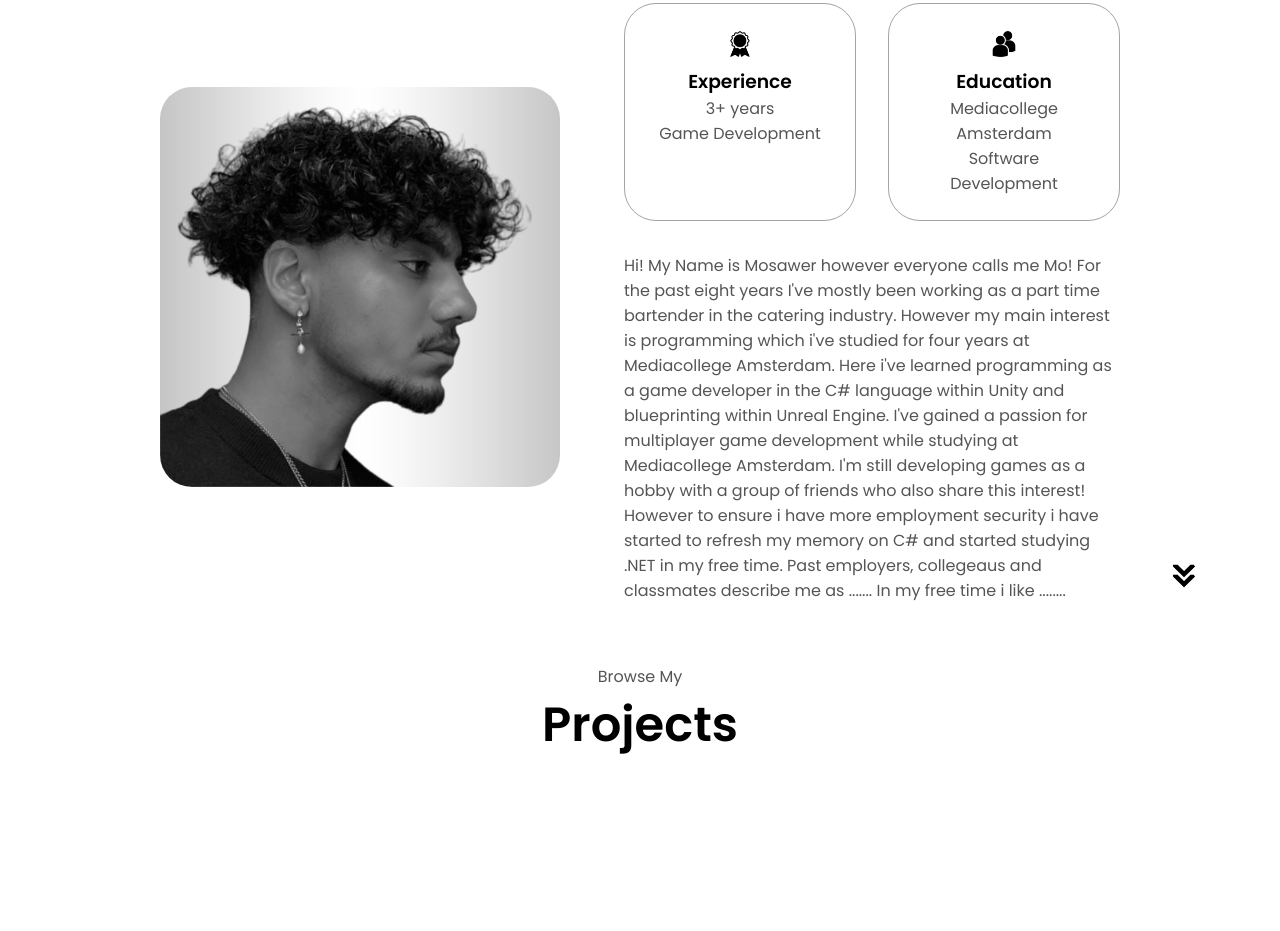
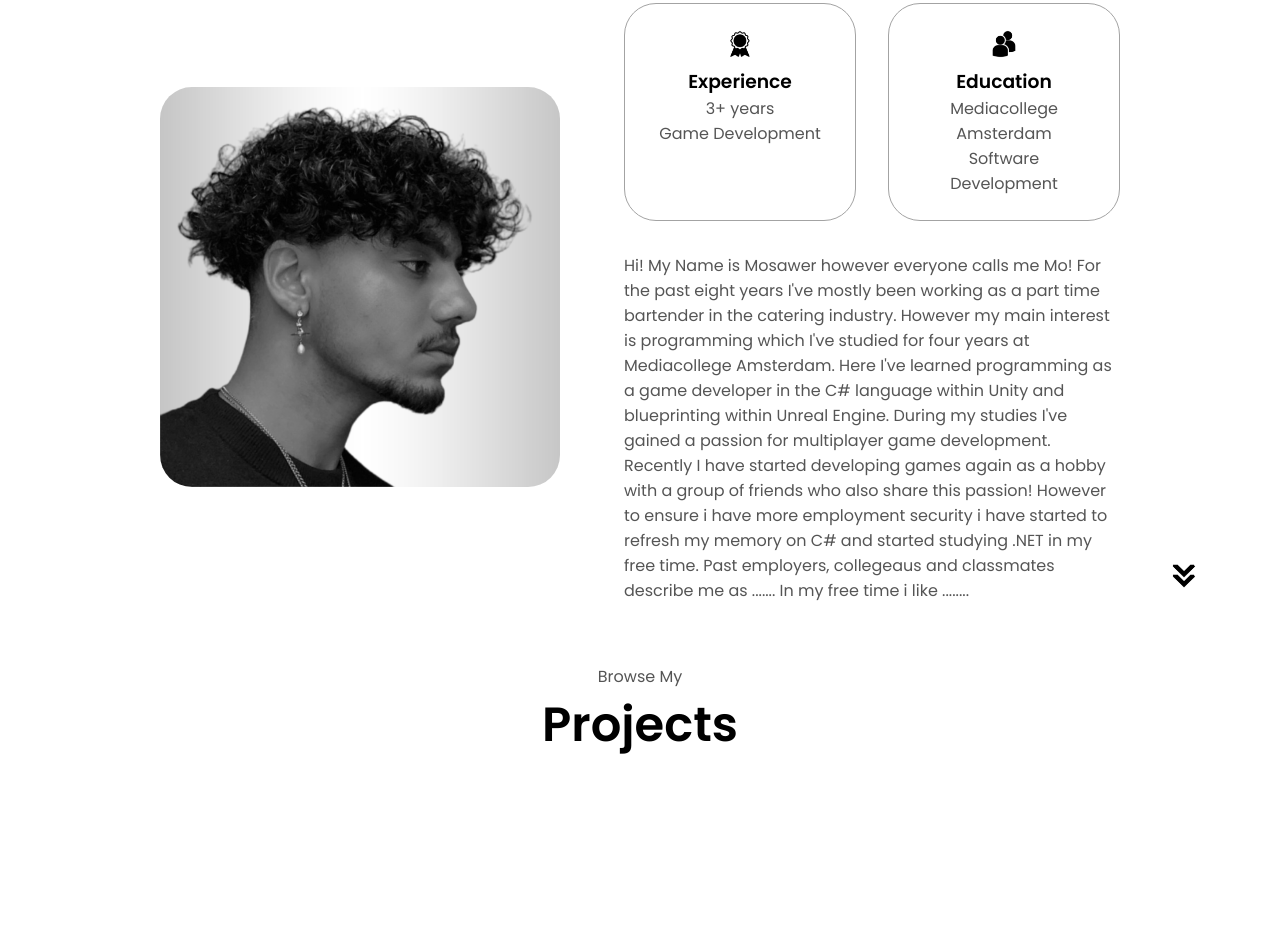
Before and after one commit to AM-Asghari/Portfolio, a plain HTML site: page index.html in a window 1280 px wide. Shown: the part 1032-1963 px from the top of the page. Drawn offline with Linux system fonts and the light colour scheme.

Commit message:
aanpassing about me

```diff
--- a/index.html
+++ b/index.html
@@ -77,11 +77,10 @@
                     <p>Hi! My Name is Mosawer however everyone calls me Mo!
 
 For the past eight years I've mostly been working as a part time bartender in the catering industry.
-However my main interest is programming which i've studied for four years at Mediacollege Amsterdam.
-Here i've learned programming as a game developer in the C# language within Unity and blueprinting within Unreal Engine.
-I've gained a passion for multiplayer game development while studying at Mediacollege Amsterdam.
+However my main interest is programming which I've studied for four years at Mediacollege Amsterdam.
+Here I've learned programming as a game developer in the C# language within Unity and blueprinting within Unreal Engine.
 
-I'm still developing games as a hobby with a group of friends who also share this interest!
+During my studies I've gained a passion for multiplayer game development. Recently I have started developing games again as a hobby with a group of friends who also share this passion!
 However to ensure i have more employment security i have started to refresh my memory on C# and started studying .NET in my free time.
 
 Past employers, collegeaus and classmates describe me as .......
```
